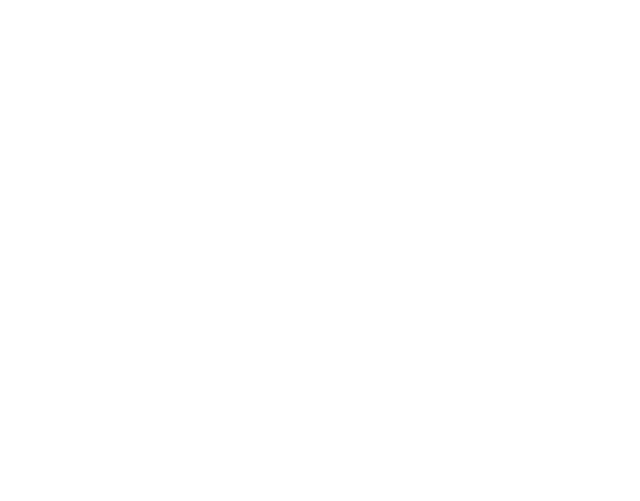
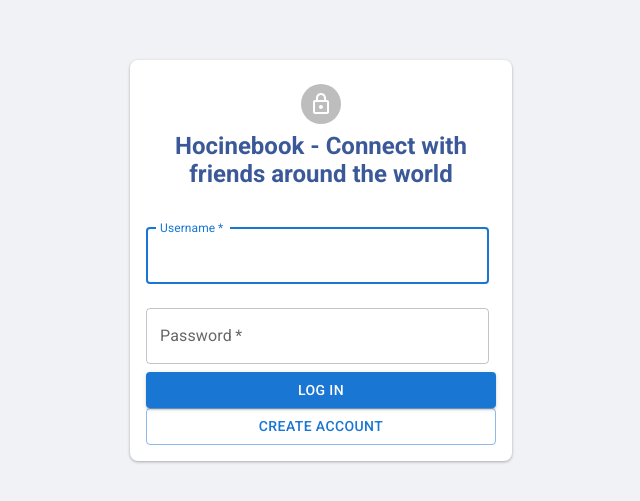
Before and after one commit to hocine-dev/React-Node.js-Social-Media-App, a React (Create React App) app in the folder hocinebook/: page /login in a window 1280 px wide. Before the commit this address had no page. Shown: the part 165-666 px from the top of the page, without its empty margins (319-959 px from the left). Built offline with nearby package versions, Linux system fonts and the light colour scheme.

Commit message:
added login page

```diff
--- a/hocinebook/src/App.js
+++ b/hocinebook/src/App.js
@@ -1,6 +1,7 @@
 import { BrowserRouter as Router, Routes, Route } from 'react-router-dom';
 import Home from './pages/home/Home';
 import Profile from './pages/profile/Profile';
+import Login from './pages/login/Login';
 
 function App() {
   return (
@@ -8,6 +9,7 @@
       <Routes>
         <Route path="/" element={<Home />} />
         <Route path="/profile" element={<Profile />} />
+        <Route path="/login" element={<Login />} />
       </Routes>
     </Router>
   );
--- /dev/null
+++ b/hocinebook/src/pages/login/Login.js
@@ -0,0 +1,81 @@
+import React, { useState } from 'react';
+import TextField from '@mui/material/TextField';
+import Button from '@mui/material/Button';
+import Avatar from '@mui/material/Avatar';
+import LockOutlinedIcon from '@mui/icons-material/LockOutlined';
+import './login.css'; // Import your custom CSS file
+
+const Login = () => {
+  const [username, setUsername] = useState('');
+  const [password, setPassword] = useState('');
+
+  const handleLogin = (e) => {
+    e.preventDefault();
+    // Handle login logic here
+    console.log(`Logging in with username: ${username} and password: ${password}`);
+  };
+
+  const handleCreateAccount = () => {
+    // Logic to navigate to create account page or form
+    console.log('Navigate to create account page');
+  };
+
+  return (
+    <div className="login-root">
+      <div className="paper">
+        <Avatar className="avatar">
+          <LockOutlinedIcon />
+        </Avatar>
+        <h1 className="title">Hocinebook - Connect with friends around the world</h1>
+        <form className="form" onSubmit={handleLogin}>
+          <TextField
+            variant="outlined"
+            margin="normal"
+            required
+            fullWidth
+            id="username"
+            label="Username"
+            name="username"
+            autoComplete="username"
+            autoFocus
+            value={username}
+            onChange={(e) => setUsername(e.target.value)}
+          />
+          <TextField
+            variant="outlined"
+            margin="normal"
+            required
+            fullWidth
+            name="password"
+            label="Password"
+            type="password"
+            id="password"
+            autoComplete="current-password"
+            value={password}
+            onChange={(e) => setPassword(e.target.value)}
+          />
+          <Button
+            type="submit"
+            fullWidth
+            variant="contained"
+            color="primary"
+            className="submit"
+          >
+            Log In
+          </Button>
+          <Button
+            fullWidth
+            variant="outlined"
+            color="primary"
+            className="create-account"
+            onClick={handleCreateAccount}
+          >
+            Create Account
+          </Button>
+        </form>
+      </div>
+    </div>
+  );
+};
+
+export default Login;
--- /dev/null
+++ b/hocinebook/src/pages/login/login.css
@@ -0,0 +1,83 @@
+/* login.css */
+
+.login-root {
+    display: flex;
+    flex-direction: column;
+    align-items: center;
+    justify-content: center;
+    height: 100vh;
+    background-color: #f0f2f5;
+  }
+
+  .paper {
+    display: flex;
+    flex-direction: column;
+    align-items: center;
+    padding: 16px;
+    width: 350px;
+    background-color: #fff;
+    box-shadow: 0px 1px 3px rgba(0, 0, 0, 0.3);
+    border-radius: 8px;
+    margin-top: 50px;
+    text-align: center; /* Center align text */
+  }
+
+  .avatar {
+    margin: 8px;
+    background-color: #1976d2; /* Use your theme's primary color or adjust as needed */
+  }
+
+  .form {
+    width: 100%;
+    margin-top: 8px;
+  }
+
+  .submit {
+    margin: 24px 0 16px;
+  }
+
+  .title {
+    margin-bottom: 16px;
+    font-size: 1.5rem;
+    color: #3b5998; /* Facebook blue */
+  }
+
+.login-root {
+    display: flex;
+    flex-direction: column;
+    align-items: center;
+    justify-content: center;
+    height: 100vh;
+    background-color: #f0f2f5;
+  }
+
+  .paper {
+    display: flex;
+    flex-direction: column;
+    align-items: center;
+    padding: 16px;
+    width: 350px;
+    background-color: #fff;
+    box-shadow: 0px 1px 3px rgba(0, 0, 0, 0.3);
+    border-radius: 8px;
+    margin-top: 50px;
+    text-align: center;
+  }
+
+  .avatar {
+    margin: 8px;
+    background-color: #1976d2; /* Use your theme's primary color or adjust as needed */
+  }
+
+  .form {
+    width: 100%;
+    margin-top: 8px;
+  }
+
+  .submit {
+    margin: 24px 0 8px;
+  }
+
+  .create-account {
+    margin-top: 8px;
+  }
```
